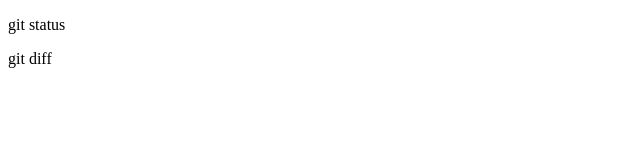
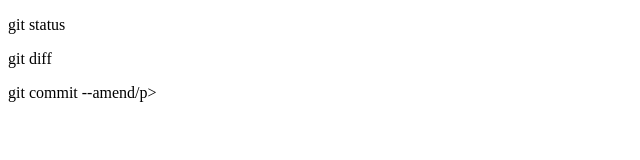
Before and after one commit to kikuchi-cords/git_tutorial, a plain HTML site: page index.html in a window 1280 px wide. Shown: the whole page, without its empty margins (0-640 px from the left). Drawn offline with Linux system fonts and the light colour scheme.

Commit message:
git commit --amendを追記

```diff
--- a/index.html
+++ b/index.html
@@ -5,6 +5,7 @@
     <title>git_tutorial</title>
     <p>git status</p>
     <p>git diff</p>
+    <p>git commit --amend/p>
 </head>
 <body>
 
```
